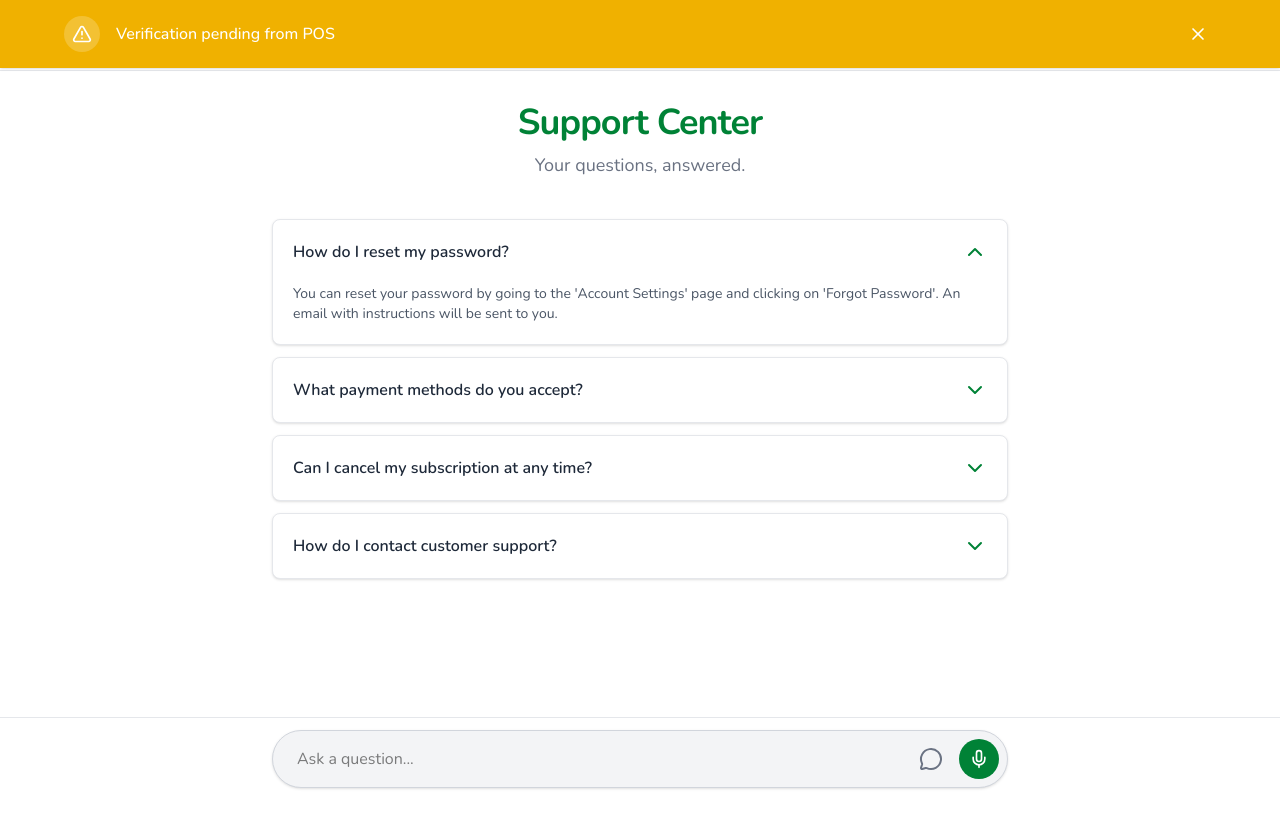
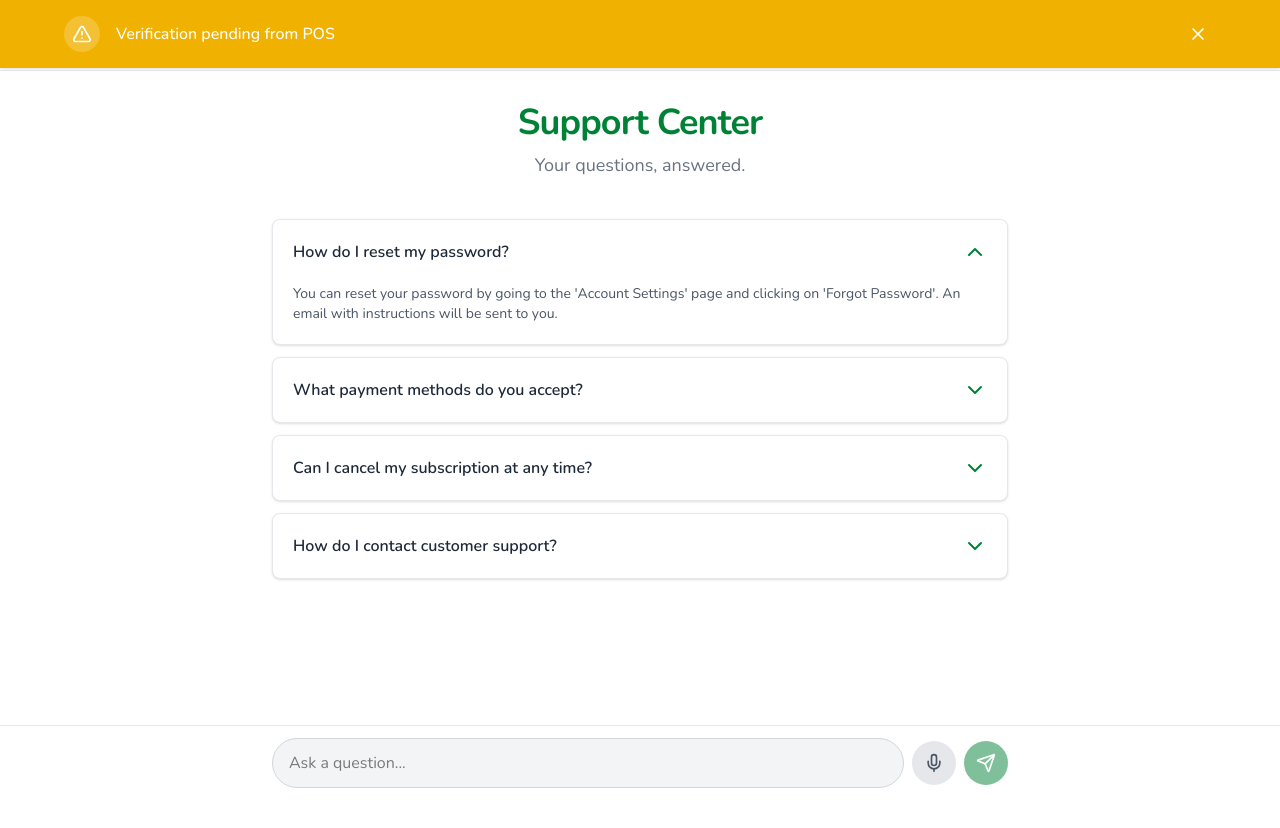
Before and after one commit to sameerkali/ucf-user, a React (Vite) app: page /kisaan/help in a window 1280 px wide. Shown: the top 828 px of the page. Built offline with nearby package versions, Linux system fonts and the light colour scheme; no server answers; sample sign-in values are in the browser's storage.

Commit message:
Implement voice recording feature in HelpAndSupportPage with audio message submission; enhance chat input with recording status and audio preview.

```diff
--- a/src/pages/HelpAndSupportPage.tsx
+++ b/src/pages/HelpAndSupportPage.tsx
@@ -1,6 +1,10 @@
 import type { FC } from "react";
-import { useState } from "react";
-import { MessageCircle, Mic, ChevronDown, ChevronUp } from "lucide-react";
+import { useState, useRef } from "react";
+import { Mic, ChevronDown, ChevronUp, Square, Send } from "lucide-react";
+import { useMutation } from "@tanstack/react-query";
+import toast from "react-hot-toast";
+
+import api from "../api/axios";
 
 export interface FaqItem {
   id: number;
@@ -9,7 +13,6 @@ export interface FaqItem {
 }
 
 const faqData: FaqItem[] = [
-  // ... your faqData remains unchanged
   {
     id: 1,
     question: "How do I reset my password?",
@@ -32,14 +35,157 @@ const faqData: FaqItem[] = [
     id: 4,
     question: "How do I contact customer support?",
     answer:
-      "You can contact our customer support team 24/7 by using the chat feature on this page or by sending an email to support@example.com.",
+      "You can contact our customer support team 24/7 by using the chat feature on this page or by sending an email to [support@example.com](mailto:support@example.com).",
   },
 ];
 
 const HelpAndSupportPage: FC = () => {
-  // Initialize with first FAQ open by default
+  // FAQ state
   const [expanded, setExpanded] = useState<number | null>(faqData[0]?.id ?? null);
+
+  // Chat input state
   const [input, setInput] = useState("");
+
+  // Voice recording state
+  const [isRecording, setIsRecording] = useState(false);
+  const [audioBlob, setAudioBlob] = useState<Blob | null>(null);
+  const [recordingTime, setRecordingTime] = useState(0);
+
+  // Refs
+  const mediaRecorderRef = useRef<MediaRecorder | null>(null);
+  const recordingTimerRef = useRef<NodeJS.Timeout | null>(null);
+  const audioChunksRef = useRef<Blob[]>([]);
+
+  // API mutation for sending support requests
+  const supportMutation = useMutation({
+    mutationFn: async (formData: FormData) => {
+      const response = await api.post("/api/support/create", formData, {
+        headers: {
+          "Content-Type": "multipart/form-data",
+        },
+      });
+      return response.data;
+    },
+    onSuccess: () => {
+      toast.success("Support request sent successfully!");
+      setInput("");
+      setAudioBlob(null);
+      setRecordingTime(0);
+    },
+    onError: (error: any) => {
+      console.error("Error sending support request:", error);
+      toast.error(
+        error.response?.data?.message ||
+        error.message ||
+        "Failed to send support request. Please try again."
+      );
+    },
+  });
+
+  // Start voice recording
+  const startRecording = async () => {
+    try {
+      const stream = await navigator.mediaDevices.getUserMedia({ audio: true });
+      const mediaRecorder = new MediaRecorder(stream);
+
+      mediaRecorderRef.current = mediaRecorder;
+      audioChunksRef.current = [];
+
+      mediaRecorder.ondataavailable = (event) => {
+        if (event.data.size > 0) {
+          audioChunksRef.current.push(event.data);
+        }
+      };
+
+      mediaRecorder.onstop = () => {
+        const audioBlob = new Blob(audioChunksRef.current, { type: "audio/wav" });
+        setAudioBlob(audioBlob);
+        stream.getTracks().forEach(track => track.stop());
+      };
+
+      mediaRecorder.start();
+      setIsRecording(true);
+      setRecordingTime(0);
+
+      // Start timer
+      recordingTimerRef.current = setInterval(() => {
+        setRecordingTime(prev => prev + 1);
+      }, 1000);
+
+    } catch (error) {
+      console.error("Error accessing microphone:", error);
+      toast.error("Could not access microphone. Please check permissions.");
+    }
+  };
+
+  // Stop voice recording
+  const stopRecording = () => {
+    if (mediaRecorderRef.current && isRecording) {
+      mediaRecorderRef.current.stop();
+      setIsRecording(false);
+
+      if (recordingTimerRef.current) {
+        clearInterval(recordingTimerRef.current);
+        recordingTimerRef.current = null;
+      }
+    }
+  };
+
+  // Cancel recording
+  const cancelRecording = () => {
+    if (mediaRecorderRef.current && isRecording) {
+      mediaRecorderRef.current.stop();
+      setIsRecording(false);
+      setAudioBlob(null);
+      setRecordingTime(0);
+
+      if (recordingTimerRef.current) {
+        clearInterval(recordingTimerRef.current);
+        recordingTimerRef.current = null;
+      }
+    }
+  };
+
+  // Format recording time
+  const formatTime = (seconds: number) => {
+    const mins = Math.floor(seconds / 60);
+    const secs = seconds % 60;
+    return `${mins}:${secs.toString().padStart(2, '0')}`;
+  };
+
+  // Handle form submission
+  const handleSubmit = (e: React.FormEvent) => {
+    e.preventDefault();
+
+    if (!input.trim() && !audioBlob) {
+      toast.error("Please enter a message or record audio");
+      return;
+    }
+
+    const formData = new FormData();
+
+    if (audioBlob) {
+      // Send voice recording
+      const audioFile = new File([audioBlob], `voice_message_${Date.now()}.wav`, {
+        type: "audio/wav",
+      });
+      formData.append("file", audioFile);
+    } else if (input.trim()) {
+      // Send text message
+      formData.append("text", input.trim());
+    }
+
+    supportMutation.mutate(formData);
+  };
+
+  // Handle voice recording toggle
+  const toggleRecording = () => {
+    if (isRecording) {
+      stopRecording();
+    } else {
+      startRecording();
+    }
+  };
 
   return (
     <div className="bg-white min-h-screen flex flex-col">
@@ -89,49 +235,97 @@ const HelpAndSupportPage: FC = () => {
       </main>
 
       {/* Floating Chat Input Bar */}
-      <footer
-        className="
-  fixed
-  left-0
-  right-0
-  z-20
-  bg-white/95
-  backdrop-blur-lg
-  border-t
-  border-gray-200
-  bottom-0
-  max-sm:bottom-[8%]
-"
+      <footer className="fixed left-0 right-0 z-20 bg-white/95 backdrop-blur-lg border-t border-gray-200 bottom-0 max-sm:bottom-[8%]">
+        <div className="max-w-3xl mx-auto px-4 py-3 w-full">
+          {/* Recording status */}
+          {isRecording && (
+            <div className="flex items-center justify-between mb-3 p-3 bg-red-50 border border-red-200 rounded-lg">
+              <div className="flex items-center gap-2">
+                <div className="w-3 h-3 bg-red-500 rounded-full animate-pulse"></div>
+                <span className="text-red-700 font-medium">Recording: {formatTime(recordingTime)}</span>
+              </div>
+              <button
+                onClick={cancelRecording}
+                className="text-red-600 hover:text-red-700 transition-colors"
               >
-        <div className="max-w-3xl mx-auto px-4 py-3 w-full">
-          <form
-            className="flex items-center gap-2 bg-gray-100 border border-gray-300 rounded-full shadow-sm p-2 focus-within:ring-2 focus-within:ring-green-700"
-            onSubmit={(e) => {
-              e.preventDefault();
-              // handle input submit
+                Cancel
+              </button>
+            </div>
+          )}
+
+          {/* Audio preview */}
+          {audioBlob && !isRecording && (
+            <div className="mb-3 p-3 bg-green-50 border border-green-200 rounded-lg">
+              <div className="flex items-center justify-between">
+                <div className="flex items-center gap-2">
+                  <Mic className="w-4 h-4 text-green-600" />
+                  <span className="text-green-700">Voice message ready ({formatTime(recordingTime)})</span>
+                </div>
+                <button
+                  onClick={() => {
+                    setAudioBlob(null);
+                    setRecordingTime(0);
                   }}
+                  className="text-green-600 hover:text-green-700 transition-colors text-sm"
                 >
+                  Remove
+                </button>
+              </div>
+            </div>
+          )}
+
+          <form onSubmit={handleSubmit} className="flex items-center gap-2">
+            {!audioBlob && !isRecording && (
               <input
                 type="text"
                 value={input}
                 onChange={(e) => setInput(e.target.value)}
                 placeholder="Ask a question..."
-              className="flex-grow w-full bg-transparent focus:outline-none px-4 text-base"
+                className="flex-grow bg-gray-100 border border-gray-300 rounded-full px-4 py-3 focus:outline-none focus:ring-2 focus:ring-green-700 text-base"
                 aria-label="Ask a question"
+                disabled={supportMutation.isPending}
               />
+            )}
+
+            {(audioBlob || isRecording) && (
+              <div className="flex-grow bg-gray-100 border border-gray-300 rounded-full px-4 py-3 flex items-center justify-center text-gray-600">
+                {isRecording ? "Recording..." : "Voice message ready"}
+              </div>
+            )}
+
+            {/* Voice recording button */}
             <button
               type="button"
-              className="p-2 rounded-full text-gray-500 hover:bg-gray-200 transition-colors"
-              aria-label="Start chat"
+              onClick={toggleRecording}
+              disabled={supportMutation.isPending}
+              className={`p-3 rounded-full transition-colors ${
+                isRecording
+                  ? "bg-red-600 text-white hover:bg-red-700"
+                  : audioBlob
+                  ? "bg-green-600 text-white hover:bg-green-700"
+                  : "bg-gray-200 text-gray-600 hover:bg-gray-300"
+              }`}
+              aria-label={isRecording ? "Stop recording" : "Start recording"}
             >
-              <MessageCircle className="w-6 h-6" />
+              {isRecording ? (
+                <Square className="w-5 h-5" />
+              ) : (
+                <Mic className="w-5 h-5" />
+              )}
             </button>
+
+            {/* Send button */}
             <button
-              type="button"
-              className="p-2.5 rounded-full bg-green-700 text-white hover:bg-green-600 transition-colors"
-              aria-label="Record voice"
+              type="submit"
+              disabled={supportMutation.isPending || (!input.trim() && !audioBlob)}
+              className="p-3 rounded-full bg-green-700 text-white hover:bg-green-600 transition-colors disabled:opacity-50 disabled:cursor-not-allowed"
+              aria-label="Send message"
             >
-              <Mic className="w-5 h-5" />
+              {supportMutation.isPending ? (
+                <div className="w-5 h-5 animate-spin rounded-full border-2 border-white border-t-transparent"></div>
+              ) : (
+                <Send className="w-5 h-5" />
+              )}
             </button>
           </form>
         </div>
```
Lines whose indentation alone changed are shown as unchanged.
